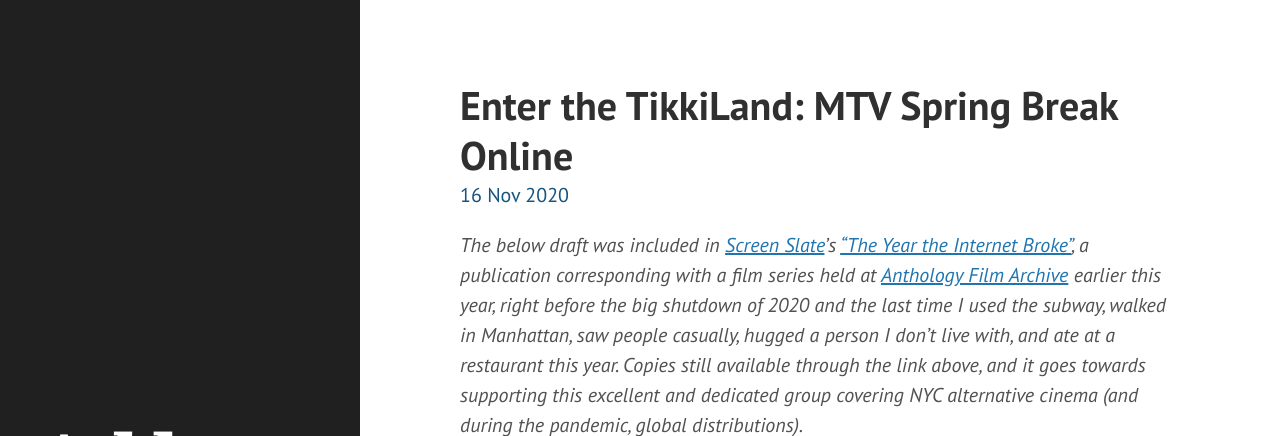
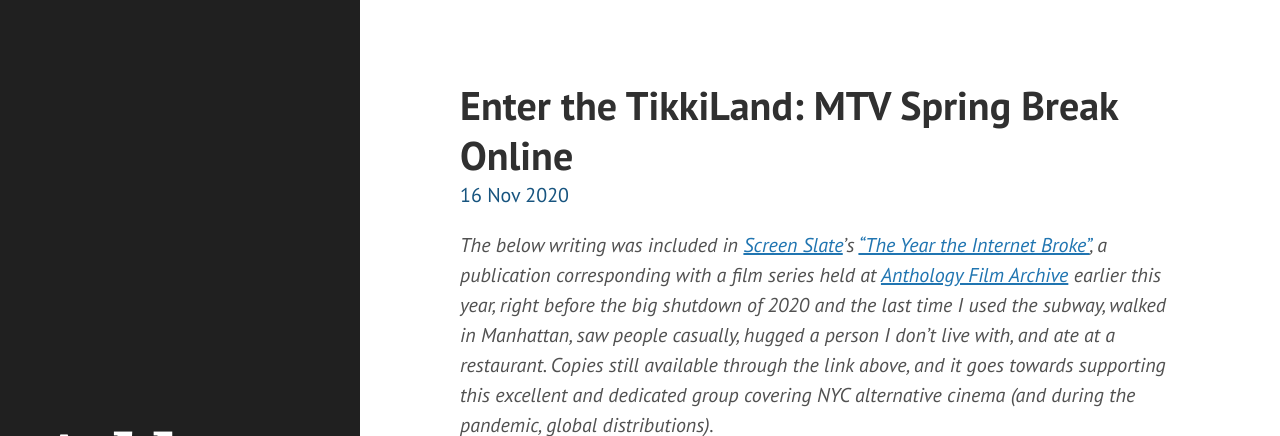
Before and after one commit to ablwr/ablwr.github.io, a Jekyll site: the page built from _posts/2020-11-16-enter-the-tikkiland-mtv-spring-break-online.md, in a window 1280 px wide and 900 px high, cut to the strip 0-436 px from the top of the window. Built offline with Jekyll 4.4.1, drawn with Linux system fonts in a browser that asks for light colours.

Commit message:
Tweak language

```diff
--- a/_posts/2020-11-16-enter-the-tikkiland-mtv-spring-break-online.md
+++ b/_posts/2020-11-16-enter-the-tikkiland-mtv-spring-break-online.md
@@ -5,7 +5,7 @@
 tags: [personal, small projects, web preservation]
 ---
 
-*The below draft was included in [Screen Slate](https://www.screenslate.com/)'s ["The Year the Internet Broke"](https://screenslate.bigcartel.com/product/net95), a publication corresponding with a film series held at [Anthology Film Archive](http://anthologyfilmarchives.org/film_screenings/series/52157) earlier this year, right before the big shutdown of 2020 and the last time I used the subway, walked in Manhattan, saw people casually, hugged a person I don't live with, and ate at a restaurant this year. Copies still available through the link above, and it goes towards supporting this excellent and dedicated group covering NYC alternative cinema (and during the pandemic, global distributions).*
+*The below writing was included in [Screen Slate](https://www.screenslate.com/)'s ["The Year the Internet Broke"](https://screenslate.bigcartel.com/product/net95), a publication corresponding with a film series held at [Anthology Film Archive](http://anthologyfilmarchives.org/film_screenings/series/52157) earlier this year, right before the big shutdown of 2020 and the last time I used the subway, walked in Manhattan, saw people casually, hugged a person I don't live with, and ate at a restaurant. Copies still available through the link above, and it goes towards supporting this excellent and dedicated group covering NYC alternative cinema (and during the pandemic, global distributions).*
 
 ![MTV Tikkiland](/images/tikkiland1.png)
 
```
